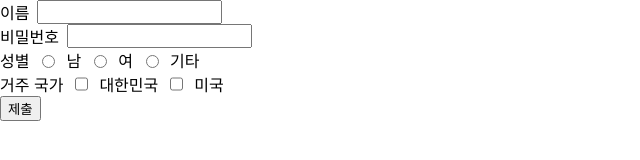
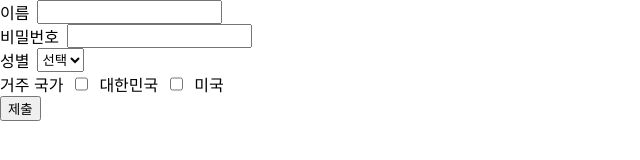
Before and after one commit to jmjkim/form-practice, a React (Vite) app: page /join in a window 1280 px wide. Shown: the top 160 px of the page, without its empty margins (0-640 px from the left). Built offline with nearby package versions, Linux system fonts and the light colour scheme.

Commit message:
Validates input values

```diff
--- a/src/components/CheckboxField.tsx
+++ b/src/components/CheckboxField.tsx
@@ -2,18 +2,16 @@ import React, {FunctionComponent} from 'react';
 import {CheckboxProps} from "../types/CheckboxProps";
 import {useInput} from '../hooks/useInput';
 
-const CheckboxField: FunctionComponent<CheckboxProps> = ({source, label, type}) => {
-    const {onChange, value} = useInput({source, validate: []});
-
+const CheckboxField: FunctionComponent<CheckboxProps> = ({source, label, type, validate}) => {
+    const {onChange, value, errors} = useInput({source, validate});
 
     const onCheck = (e: React.ChangeEvent<HTMLInputElement>) => {
         if (e.target.checked) {
             value.push(e.target.value);
         }
 
-        else {
+        else if (!e.target.checked) {
             //The nullish coalescing (??) operator is a logical operator that returns its right-hand side operand when its left-hand side operand is null or undefined, and otherwise returns its left-hand side operand.
-
             const newLocationArr = (value ?? []).filter((location: string) => location !== e.target.value);
             onChange(newLocationArr);
         }
@@ -30,6 +28,12 @@ const CheckboxField: FunctionComponent<CheckboxProps> = ({source, label, type})
                 <input id={'미국'} name={source} type={type} value={'미국'} onChange={e => onCheck(e)}/>
                 <label htmlFor={'미국'}>미국</label>
             </div>
+
+            {errors[source] && (
+                <div>
+                    <p>{label} {errors[source]}</p>
+                </div>
+            )}
         </div>
     )
 }
--- a/src/components/SelectboxField.tsx
+++ b/src/components/SelectboxField.tsx
@@ -2,23 +2,27 @@ import {FunctionComponent} from 'react';
 import {SelectboxProps} from "../types/SelectboxProps";
 import {useInput} from '../hooks/useInput';
 
-const SelectboxField: FunctionComponent<SelectboxProps> = ({source, label, type, }) => {
-    const {onChange} = useInput({source, validate: []});
+const SelectboxField: FunctionComponent<SelectboxProps> = ({source, label, validate}) => {
+    const {value, onChange, errors} = useInput({source, validate});
 
     return (
         <div>
             <div style={{display: 'flex', gridGap: '8px'}}>
                 <label htmlFor={source}>{label}</label>
 
-                <input id={'남'} name={source} type={type} value={'남'} onChange={e => onChange(e.target.value)}/>
-                <label htmlFor={'남'}>남</label>
+                <select name={source} value={value} onChange={e => onChange(e.target.value)}>
+                    <option value="">선택</option>
+                    <option value="남">남</option>
+                    <option value="여">여</option>
+                    <option value="기타">기타</option>
+                </select>
+            </div>
 
-                <input id={'여'} name={source} type={type} value={'여'} onChange={e => onChange(e.target.value)}/>
-                <label htmlFor={'여'}>여</label>
-
-                <input id={'기타'} name={source} type={type} value={'기타'} onChange={e => onChange(e.target.value)}/>
-                <label htmlFor={'기타'}>기타</label>
-            </div>
+            {errors[source] && (
+                <div>
+                    <p>{label} {errors[source]}</p>
+                </div>
+            )}
         </div>
     )
 }
--- a/src/components/SimpleForm.tsx
+++ b/src/components/SimpleForm.tsx
@@ -11,30 +11,37 @@ export const FormContext = createContext({
 })
 
 const SimpleForm = ({children}: PropsWithChildren<{}>) => {
-    const [values, setValues] = useState({ location: [] });
+    const [values, setValues] = useState({
+        name: "",
+        password: "",
+        gender: "",
+        location: [],
+    });
     const [errors, setErrors] = useState({});
+    // const [valid, setValid] = useState(false);
     const value = useMemo(() => ({setValues, values, setErrors, errors}), [setValues, values, setErrors, errors]);
 
     const handleSubmit = (e: any) => {
         e.preventDefault();
 
-        const formData = new FormData(e.target);
-        const formDataObj = Object.fromEntries(formData.entries());
+        const validInputs = Object.values(values).every(v => v !== "" && v.length > 0);
+        const noErrors = Object.values(errors).every(err => err === undefined);
 
-        const inputsNotEmpty = Object.values(formDataObj).every(v => v !== "")
-        const noErrors = Object.values(errors).length === 0;
+        // const validateInputValues = (arr: any[]) => {
+        //     const valid = arr.every(value => value !== "" && value.length > 0);
 
-        if (inputsNotEmpty && noErrors) {
-            alert(JSON.stringify(values))
+        //     if (valid) {
+        //         setValid(true);
+        //     }
+        // }
+
+        // validateInputValues(Object.values(values));
+
+        // if (valid && noErrors) {
+        if (validInputs && noErrors) {
+            alert(JSON.stringify(values));
         }
     }
-
-    // const onClick = (e: any) => {
-        // e.preventDefault();
-        // if (noErrors) {
-        //     alert(JSON.stringify(values));
-        // }
-    // }
 
     return (
         <FormContext.Provider value={value}>
--- a/src/components/TextField.tsx
+++ b/src/components/TextField.tsx
@@ -9,7 +9,7 @@ const TextField: FunctionComponent<InputProps> = ({source, label, placeholder, t
         <div>
             <div style={{display: 'flex', gridGap: '8px'}}>
                 <label htmlFor={source}>{label}</label>
-                <input required value={value} onChange={e => onChange(e.target.value)} name={source} type={type}
+                <input value={value} onChange={e => onChange(e.target.value)} name={source} type={type}
                        placeholder={placeholder}/>
             </div>
 
--- a/src/containers/UserInfoForm.tsx
+++ b/src/containers/UserInfoForm.tsx
@@ -1,7 +1,7 @@
 import SimpleForm from "../components/SimpleForm";
 import TextField from "../components/TextField";
 import SelectboxField from "../components/SelectboxField";
-import {min, max} from "../hooks/useInput";
+import {min, max, required} from "../hooks/useInput";
 import CheckboxField from "../components/CheckboxField";
 
 function UserInfoForm(): JSX.Element {
@@ -10,8 +10,8 @@ function UserInfoForm(): JSX.Element {
             <TextField source={'name'} label={'이름'} validate={[min(5), max(10)]}/>
             <TextField type='password' source={'password'} label={'비밀번호'} validate={[min(5), max(10)]}/>
 
-            <SelectboxField type={'radio'} source={'gender'} label={'성별'}  />
-            <CheckboxField type={'checkbox'} source={'location'} label={'거주 국가'}  />
+            <SelectboxField source={'gender'} label={'성별'} validate={[required()]}/>
+            <CheckboxField type={'checkbox'} source={'location'} label={'거주 국가'} validate={[required()]}/>
         </SimpleForm>
     );
 }
--- a/src/hooks/useInput.tsx
+++ b/src/hooks/useInput.tsx
@@ -13,7 +13,13 @@ const min = (minNum: number) => (value: string): string | undefined => {
 
 const max = (maxNum: number) => (value: string): string | undefined => {
     if (value.length > maxNum) {
-        return `반드시 ${maxNum}자 이하로 입력해주세요.`
+        return `반드시 ${maxNum}자 이하로 입력해주세요.`;
+    }
+}
+
+const required = () => (value: string): string | undefined => {
+    if (value === "") {
+        return "반드시 선택해주세요.";
     }
 }
 
@@ -33,10 +39,10 @@ function useInput(props: UseInputProps) {
         setValues({
             ...values,
             [props.source]: v,
-        })
+        });
     }, [values]);
 
     return {value: values[props.source], onChange, errors}
 }
 
-export {min, max, useInput};
+export {min, max, required, useInput};
--- a/src/types/CheckboxProps.ts
+++ b/src/types/CheckboxProps.ts
@@ -4,4 +4,5 @@ export interface CheckboxProps {
     source: string;
     label: string;
     type: HTMLInputTypeAttribute;
+    validate: ((value: string) => string | undefined)[];
 }
--- a/src/types/SelectboxProps.ts
+++ b/src/types/SelectboxProps.ts
@@ -1,7 +1,5 @@
-import {HTMLInputTypeAttribute} from "react";
-
 export interface SelectboxProps {
     source: string;
     label: string;
-    type: HTMLInputTypeAttribute;
+    validate: ((value: string) => string | undefined)[];
 }
```
